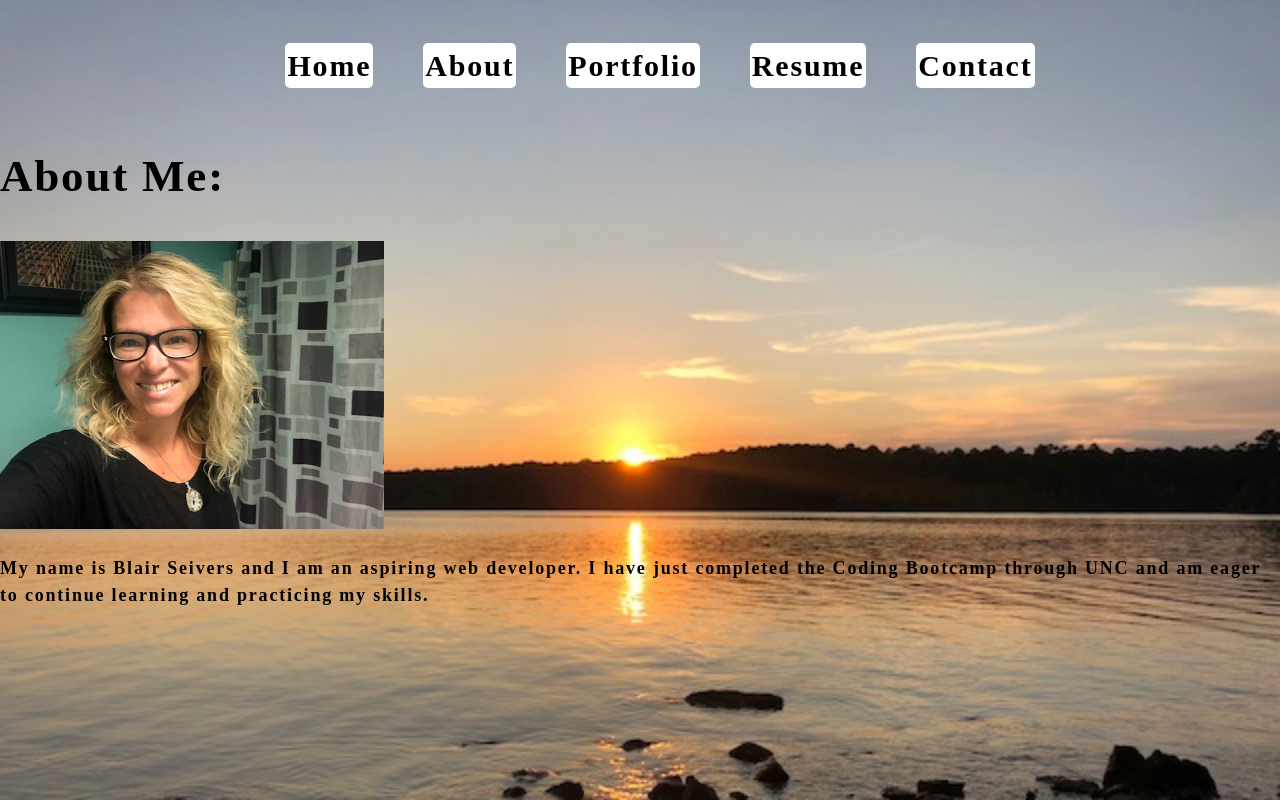
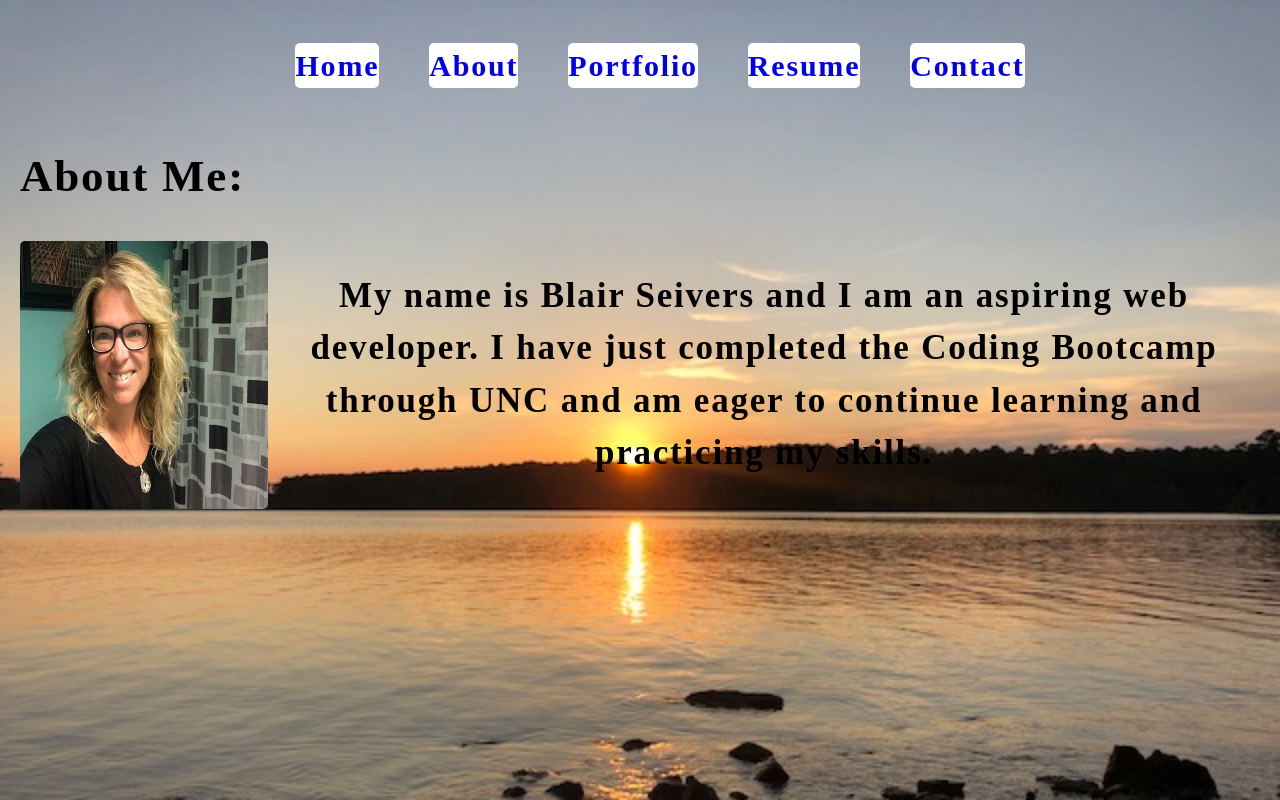
Before and after one commit to dogmom3/20-react-portfolio, a React (Create React App) app: page / in a window 1280 px wide. Both pictures are taken after a click on the item "About". Built offline with nearby package versions, Linux system fonts and the light colour scheme.

Commit message:
formatting page styles

```diff
--- a/src/components/pages/About.js
+++ b/src/components/pages/About.js
@@ -1,16 +1,18 @@
-import React from 'react';
-import profileImage from '../../../src/assets/profile-photo.jpg';
+import React from "react";
+import profileImage from "../../../src/assets/profile-photo.jpg";
 
 export default function About() {
   return (
-    <div className='my-5'>
-      <h1 id='about'>About Me:</h1>
-      <img src={profileImage} className='my-2' style={{ width: '30%'}} alt='profile' />
-      <p>
-        My name is Blair Seivers and I am an aspiring web developer.
-        I have just completed the Coding Bootcamp through UNC and
-        am eager to continue learning and practicing my skills.
-      </p>
+    <div className="about">
+      <h1 id="about">About Me:</h1>
+      <div className="img-bio">
+        <img src={profileImage} className='profileImage' style={{ width: "20%" }} alt="profile" />
+        <h2 className='bio'>
+          My name is Blair Seivers and I am an aspiring web developer. I have
+          just completed the Coding Bootcamp through UNC and am eager to
+          continue learning and practicing my skills.
+        </h2>
+      </div>
     </div>
   );
 }
--- a/src/components/pages/Contact.js
+++ b/src/components/pages/Contact.js
@@ -2,24 +2,24 @@ import React from "react";
 
 export default function Contact() {
   return (
-    <div>
+    <div className='contact'>
       <h1>Contact Me</h1>
-      <form class="contact-form">
-        <div>
-          <label for="name">NAME:</label>
+      <form className="contact-form">
+        {/* <div> */}
+          <label for="name">Name:</label>
           <input type="text" id="name" />
-        </div>
-        <div>
-          <label for="email">EMAIL:</label>
+        {/* </div> */}
+        {/* <div> */}
+          <label for="email">Email:</label>
           <input type="text" id="email" />
-        </div>
-        <div>
-          <label for="message">MESSAGE:</label>
+        {/* </div> */}
+        {/* <div> */}
+          <label for="message">Message:</label>
           <textarea type="text" id="message"></textarea>
-        </div>
-        <div>
-          <button type="submit">SEND</button>
-        </div>
+        {/* </div> */}
+        {/* <div> */}
+          <button className='submitBtn' type="submit">Send</button>
+        {/* </div> */}
       </form>
     </div>
   );
--- a/src/index.css
+++ b/src/index.css
@@ -1,3 +1,4 @@
+/* WHOLE PAGE */
 * {
   box-sizing: border-box;
   background-size: cover;
@@ -5,7 +6,7 @@
 }
 html,
 body {
-  background-image: url('../src/assets/fallslake.jpg');
+  background-image: url("../src/assets/fallslake.jpg");
   background-attachment: fixed;
   min-height: 100%;
 }
@@ -17,6 +18,8 @@ h2 {
   font-family: cursive;
   font-size: 35px;
 }
+
+/* NAV */
 .nav {
   display: flex;
   flex-direction: row;
@@ -29,13 +32,14 @@ h2 {
   margin: 25px;
   cursor: pointer;
 }
-
 a {
   text-decoration: none;
 }
 a:hover {
   text-decoration: underline;
 }
+
+/* HOME */
 .home {
   display: flex;
   flex-direction: column;
@@ -43,38 +47,88 @@ a:hover {
   /* justify-content: center; */
 }
 
+/* ABOUT */
+.about {
+  margin: 20px;
+}
+.profileImage {
+  border-radius: 5px;
+}
+.bio {
+  text-align: center;
+  /* margin: 10px; */
+}
+.img-bio {
+  display: flex;
+  flex-direction: row;
+}
 
 /* PORTFOLIO */
-.portfolio{
+.portfolio {
   display: flex;
   flex-direction: column;
   align-items: center;
   text-align: center;
 }
-.apps{
+.apps {
   margin: 10px;
   border-radius: 5px;
 }
-.app-row{
-  display:flex;
+.app-row {
+  display: flex;
   flex-direction: row;
 }
 .app-links {
   display: flex;
   flex-direction: column;
 }
-.img{
+.img {
   width: 28vw;
   height: 25vh;
 }
+
+/* CONTACT */
+.contact {
+  margin: 20px;
+}
+.contact-form {
+  display: flex;
+  flex-direction: column;
+  font-size: 25px;
+  margin: 10px;
+}
+.submitBtn {
+  border-radius: 5px;
+  max-width: 10vw;
+  margin: 10px;
+  padding: 10px;
+  font-size: 20px;
+  font-family: cursive;
+}
+input {
+  min-height: 5vh;
+  max-width: 25vw;
+  font-size: 20px;
+  padding: 10px;
+  outline: none;
+  border-radius: 5px;
+}
+textarea {
+  min-height: 20vh;
+  max-width: 25vw;
+  border-radius: 5px;
+  padding: 10px;
+  outline: none;
+  border-width: 2px;
+}
+
+
+
 main {
   margin: 0 auto;
   max-width: 90%;
   padding: 50px 30px;
 }
-
-
-
 body {
   margin: 0;
   padding: 0;
@@ -87,39 +141,6 @@ body {
   font-family: "Poiret One", cursive;
 }
 
-header {
-  background: var(--dark);
-}
-
-header a {
-  color: var(--light);
-}
-
-button {
-  font-size: 1rem;
-  text-decoration: none;
-  padding: 0.25rem 1rem;
-  border-radius: 0.5rem;
-  border: none;
-  outline: none;
-  cursor: pointer;
-  margin: 0 1px;
-  background-color: var(--secondary);
-}
-
-button:hover {
-  opacity: 0.8;
-}
-
-button[disabled] {
-  cursor: default;
-  opacity: 0.8;
-}
-
-img {
-  max-width: 100%;
-}
-
 span[role="img"] {
   cursor: default;
 }
@@ -128,29 +149,8 @@ form {
   width: 40%;
 }
 
-input {
-  font-size: 1rem;
-  padding: 0.25rem;
-  border: 1px solid var(--dark);
-  outline: none;
-  border-radius: 3px;
-  transition: box-shadow 0.2s;
-}
-
-input:focus {
-  border: 1px solid var(--secondary);
-  box-shadow: 0 0 0.25rem rgba(0, 0, 0, 0.5);
-}
-
 li {
   list-style: none;
-}
-
-textarea {
-  width: 600px;
-  height: 120px;
-  border: 3px solid #cccccc;
-  padding: 5px;
 }
 
 .container {
@@ -160,11 +160,6 @@ textarea {
   margin-right: auto;
 }
 
-/* .flex-row {
-  display: flex;
-  flex-wrap: wrap;
-} */
-
 .space-between {
   justify-content: space-between;
 }
@@ -173,30 +168,6 @@ textarea {
   justify-content: flex-end;
 }
 
-/* .mx-1 {
-  margin-right: var(--spacing-one);
-  margin-left: var(--spacing-one);
-} */
-
-.mx-2 {
-  margin-right: var(--spacing-two);
-  margin-left: var(--spacing-two);
-}
-
-.my-1 {
-  margin-top: var(--spacing-one);
-  margin-bottom: var(--spacing-one);
-}
-
-/* .my-2 {
-  margin-top: var(--spacing-two);
-  margin-bottom: var(--spacing-two);
-} */
-
-/* .my-5 {
-  margin-top: var(--spacing-five);
-  margin-bottom: var(--spacing-five);
-} */
 
 .px-1 {
   padding-right: var(--spacing-one);
@@ -222,7 +193,6 @@ textarea {
   width: 25%;
   text-align: center;
   margin-bottom: 50px;
-
 }
 
 .modalBackdrop {
@@ -250,28 +220,3 @@ textarea {
   font-weight: 600;
   margin-bottom: 25px;
 }
-
-button {
-  background: var(--primary);
-  border: 0;
-  border-radius: 5px;
-  color: #fff;
-  cursor: pointer;
-  font-size: 16px;
-  font-weight: 600;
-  margin-bottom: 30px;
-  padding: 10px 15px;
-}
-
-a {
-  border-radius: 5px;
-  color: var(--primary);
-  font-weight: 600;
-  padding: 2px 4px;
-  margin-left: -2px;
-  margin-right: -2px;
-}
-
-.navActive {
-  color: var(--secondary);
-}
```
